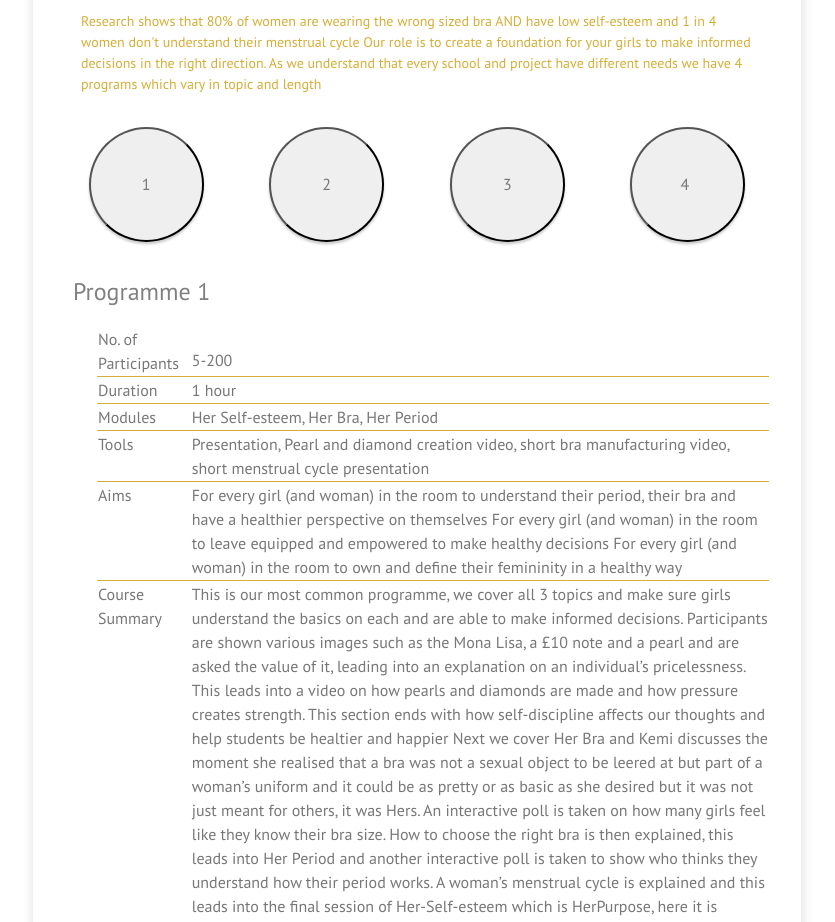
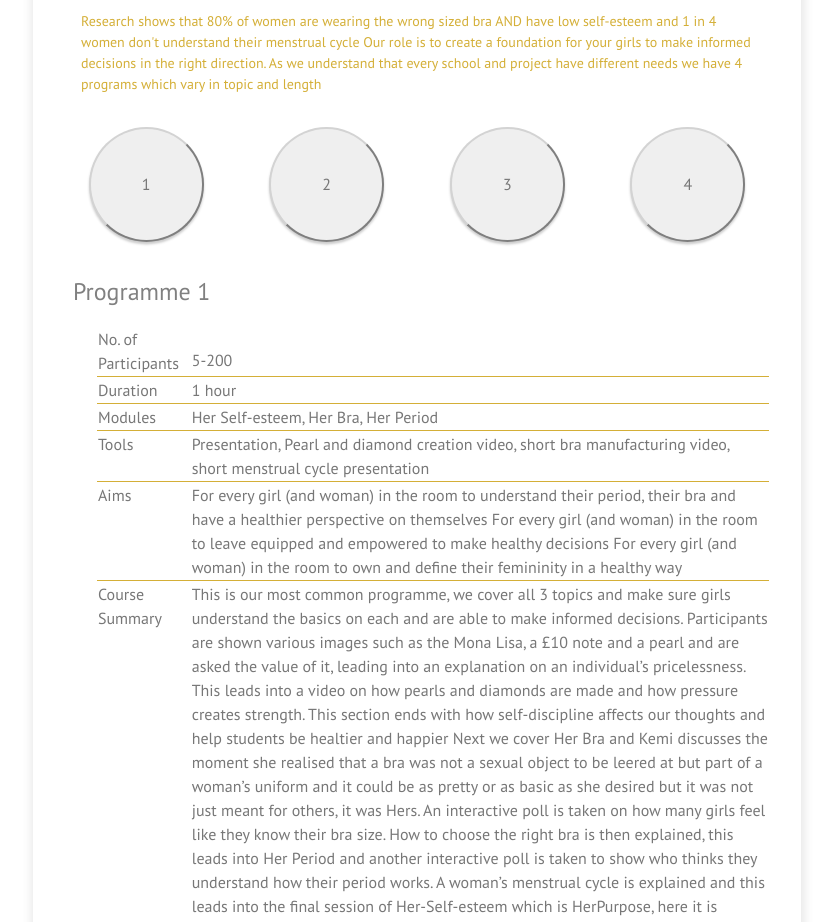
Before and after one commit to rufaik/Her, a React (Create React App) app: page /Curriculum in a window 1280 px wide. Shown: the part 800-1722 px from the top of the page, without its empty margins (223-1058 px from the left). Built offline with nearby package versions, Linux system fonts and the light colour scheme; a web font is replaced by a local one.

Commit message:
resp bull

```diff
--- a/src/Curriculum.css
+++ b/src/Curriculum.css
@@ -91,6 +91,7 @@ tr.no-bottom-border td {
    height:9vw;
   border-radius: 50%;
   box-shadow: 0 0.15rem 0.15rem rgba(0, 0, 0, 0.2);
+  border-color: lightgray;
 
 
 }
--- a/src/Curriculum.js
+++ b/src/Curriculum.js
@@ -90,7 +90,7 @@ const Curriculum = () => {
 				<a href="#3"><button className = " frontfont gray pl0 pr0" >
 				3</button></a>
 
-				<a href="#4"><button className = " frontfont gray pl1 pl0-ns" >
+				<a href="#4"><button className = " frontfont gray pl0 pr0" >
 				4</button></a>
 
 				</div>
```
